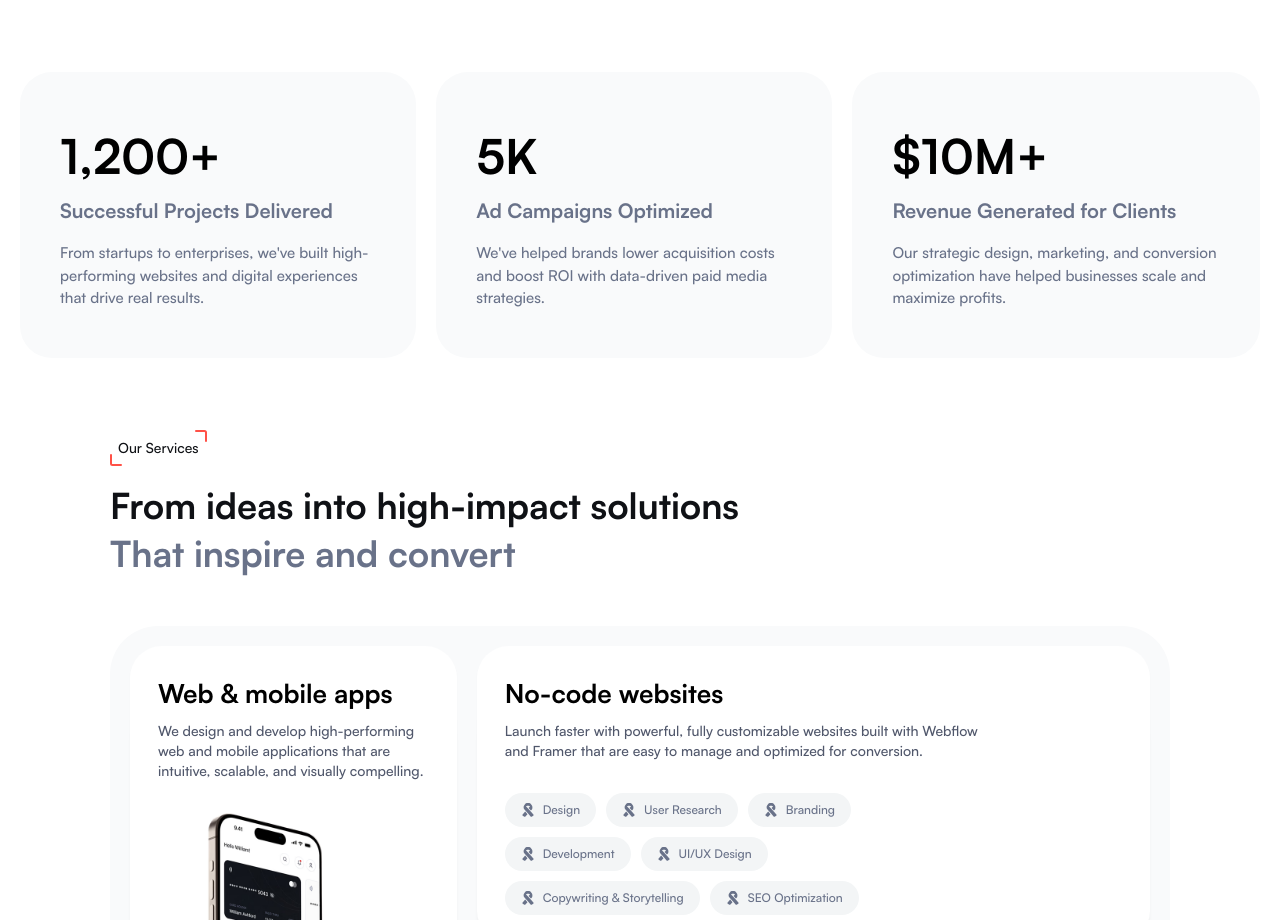
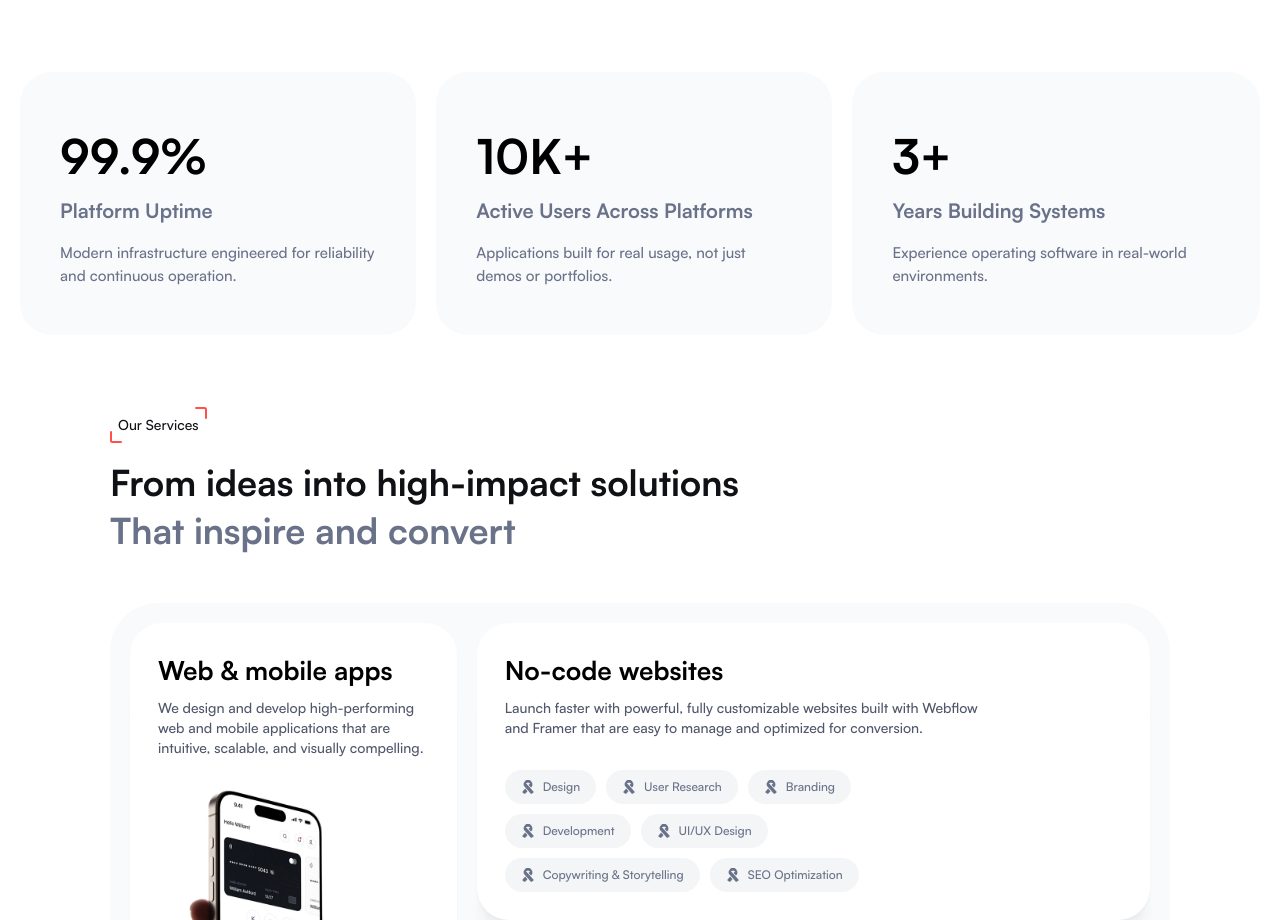
Before and after one commit to samtags/aptly-software-landing, a Next.js app: page / in a window 1280 px wide. Shown: the part 1528-2448 px from the top of the page. Built offline with nearby package versions, Linux system fonts and the light colour scheme.

Commit message:
Update [Copywriting] Statistics content

```diff
--- a/src/components/statistics.jsx
+++ b/src/components/statistics.jsx
@@ -16,22 +16,22 @@ export default function Statistics() {
         <div className="flex flex-col lg:flex-row gap-5 p-5 mt-4 lg:mt-11 max-w-[1300px] mx-auto">
           <div className="flex flex-col gap-5 md:flex-row lg:w-2/3">
             <Card
-              highligh="1,200+"
-              title="Successful Projects Delivered"
-              description="From startups to enterprises, we've built high-performing websites and digital experiences that drive real results."
+              highligh="99.9%"
+              title="Platform Uptime"
+              description="Modern infrastructure engineered for reliability and continuous operation."
               className="flex-1 shrink-0"
             />
             <Card
-              highligh="5K"
-              title="Ad Campaigns Optimized"
-              description="We've helped brands lower acquisition costs and boost ROI with data-driven paid media strategies."
+              highligh="10K+"
+              title="Active Users Across Platforms"
+              description="Applications built for real usage, not just demos or portfolios."
               className="flex-1 shrink-0"
             />
           </div>
           <Card
-            highligh="$10M+"
-            title="Revenue Generated for Clients"
-            description="Our strategic design, marketing, and conversion optimization have helped businesses scale and maximize profits."
+            highligh="3+"
+            title="Years Building Systems"
+            description="Experience operating software in real-world environments."
             className="lg:w-1/3"
           />
         </div>
```
